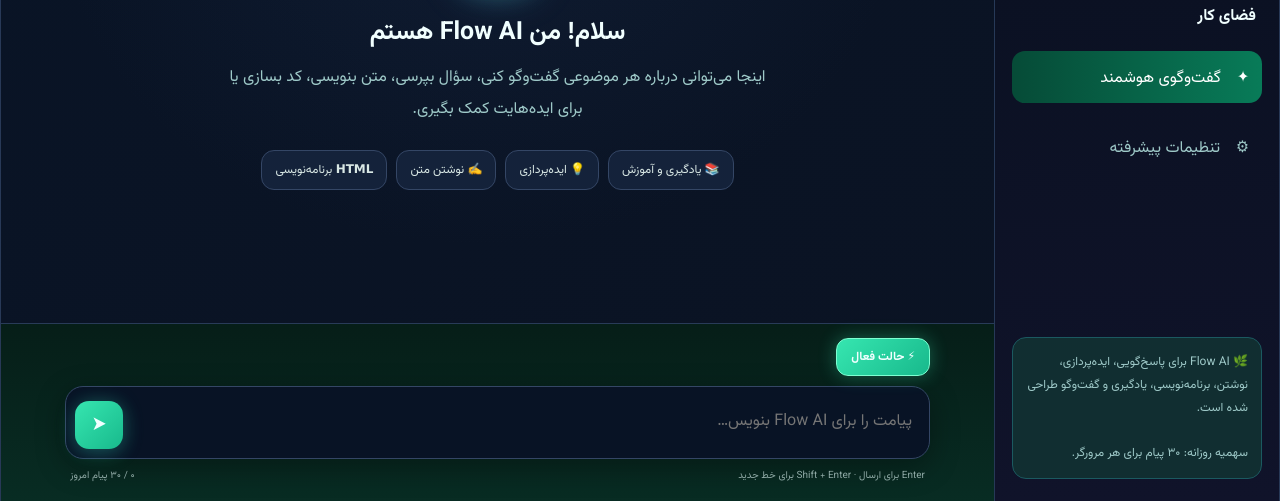
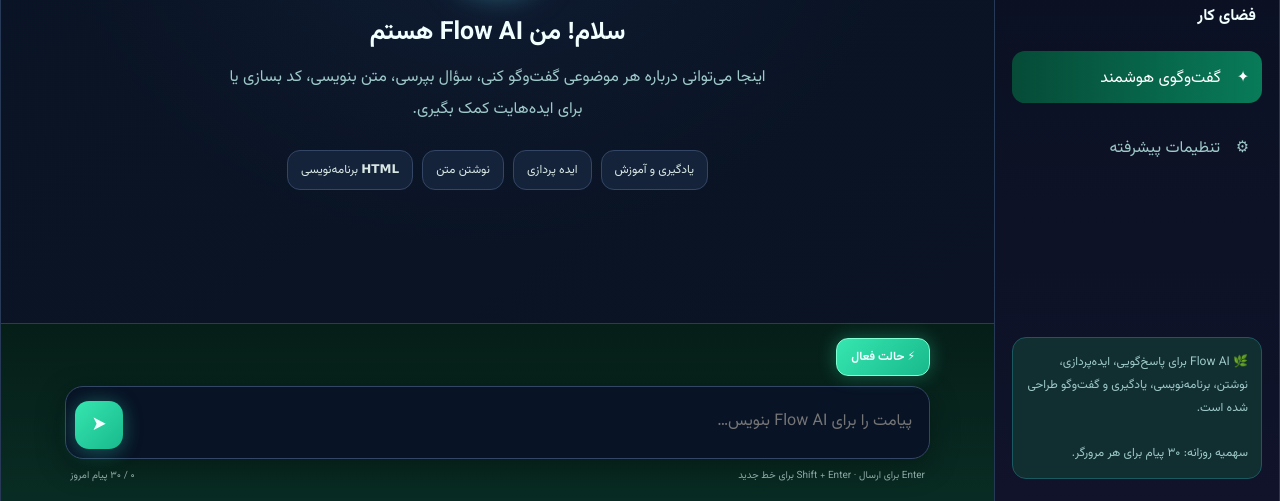
Before and after one commit to web-projects-hub/Flow-AI, a plain HTML site: page index.html in a window 1280 px wide. Shown: the part 299-800 px from the top of the page. Drawn offline with Linux system fonts and the light colour scheme.

Commit message:
Update index.html

```diff
--- a/index.html
+++ b/index.html
@@ -92,9 +92,9 @@ body{background:radial-gradient(ellipse at 12% 15%,#5dffc044,transparent 34%),ra
     <div class="welcome-logo">F✦</div><h2>سلام! من Flow AI هستم</h2>
     <p>اینجا می‌توانی درباره هر موضوعی گفت‌وگو کنی، سؤال بپرسی، متن بنویسی، کد بسازی یا برای ایده‌هایت کمک بگیری.</p>
     <div class="suggestions">
-     <button data-prompt="از این موضوع درسی که بهت میگم ، یک درسنامه برام درست کن.">📚 یادگیری و آموزش</button>
-     <button data-prompt="برای یک پروژه جدید چند ایده خلاقانه پیشنهاد بده.">💡 ایده‌پردازی</button>
-     <button data-prompt="یک متن حرفه‌ای و جذاب برای معرفی یک محصول بنویس.">✍️ نوشتن متن</button>
+     <button data-prompt="از این موضوع درسی که بهت میگم ، یک درسنامه برام درست کن.">یادگیری و آموزش</button>
+     <button data-prompt="برای یک پروژه جدید چند ایده خلاقانه پیشنهاد بده.">ایده پردازی</button>
+     <button data-prompt="یک متن حرفه‌ای و جذاب برای معرفی یک محصول بنویس.">نوشتن متن</button>
      <button data-prompt="با توجه به این توضیحاتی که بهت میدم ، برایم یک کد بنویس :">𝗛𝗧𝗠𝗟 برنامه‌نویسی</button>
     </div>
    </div>
```
